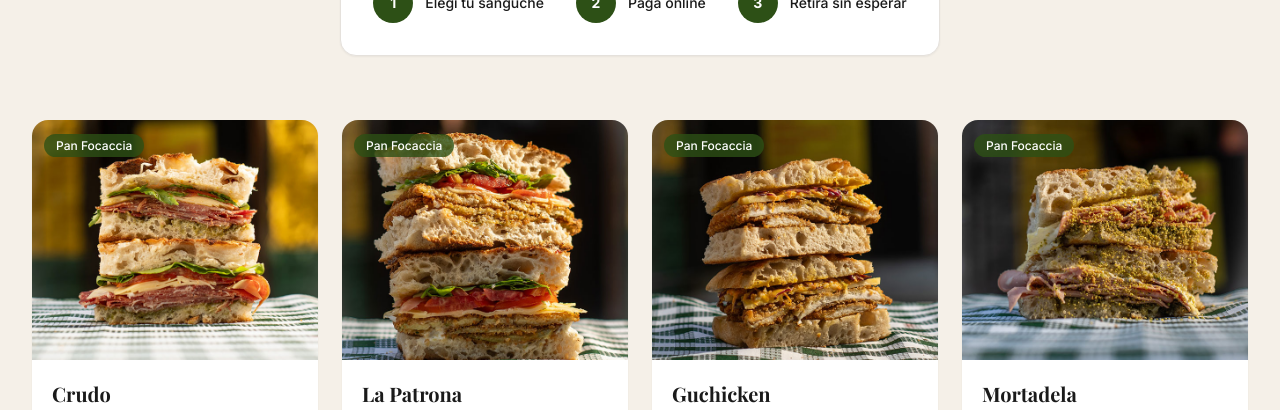
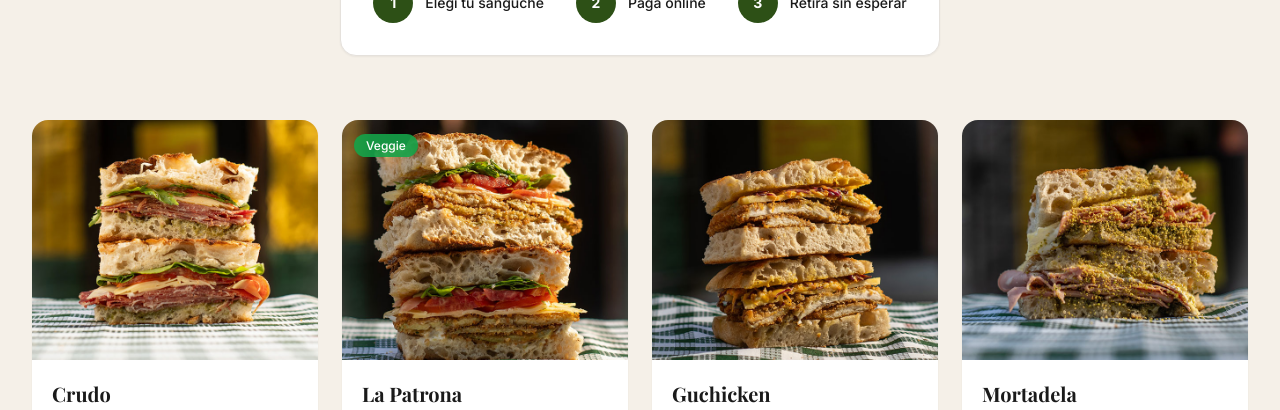
Before and after one commit to bernabe05rodriguez-stack/guchini, a Next.js app: page / in a window 1280 px wide. Shown: the part 1240-1650 px from the top of the page. Built offline with nearby package versions, Linux system fonts and the light colour scheme; no server answers; the database is empty; a web font is replaced by a local one.

Commit message:
ui: Remove Pan Focaccia badge, add Veggie badge to La Patrona

```diff
--- a/src/components/catalogo-section.tsx
+++ b/src/components/catalogo-section.tsx
@@ -113,12 +113,14 @@ export function CatalogoSection({ dbProducts, storeOpen, storeMessage }: Catalog
                       </span>
                     </div>
                   )}
-                  {/* Bread badge */}
-                  <div className="absolute top-3 left-3">
-                    <span className="text-xs font-medium text-white bg-olive/80 backdrop-blur-sm px-3 py-1 rounded-full">
-                      Pan {product.bread}
-                    </span>
-                  </div>
+                  {/* Badge */}
+                  {product.badge && (
+                    <div className="absolute top-3 left-3">
+                      <span className="text-xs font-medium text-white bg-green-600/90 backdrop-blur-sm px-3 py-1 rounded-full">
+                        {product.badge}
+                      </span>
+                    </div>
+                  )}
                 </div>
 
                 <div className="p-5">
--- a/src/lib/constants.ts
+++ b/src/lib/constants.ts
@@ -52,25 +52,25 @@ export const CATALOG_PRODUCTS = [
   {
     name: "Crudo",
     description: "Jamón crudo, queso sardo, tomate, rúcula, pesto de albahaca",
-    bread: "Focaccia",
+    badge: null,
     image: "/products/crudo.jpg",
   },
   {
     name: "La Patrona",
     description: "Milanesa de berenjena, queso sardo, cebolla pickle, tomate, rúcula, alioli",
-    bread: "Focaccia",
+    badge: "Veggie",
     image: "/products/la_patrona.jpg",
   },
   {
     name: "Guchicken",
     description: "Milanesa de pollo, queso gruyere, coleslaw, mostaneza",
-    bread: "Focaccia",
+    badge: null,
     image: "/products/guchicken.jpg",
   },
   {
     name: "Mortadela",
     description: "Mortadela con pistacho, stracciatella, queso sbrinz, pesto",
-    bread: "Focaccia",
+    badge: null,
     image: "/products/mortadela.jpg",
   },
 ]
```
